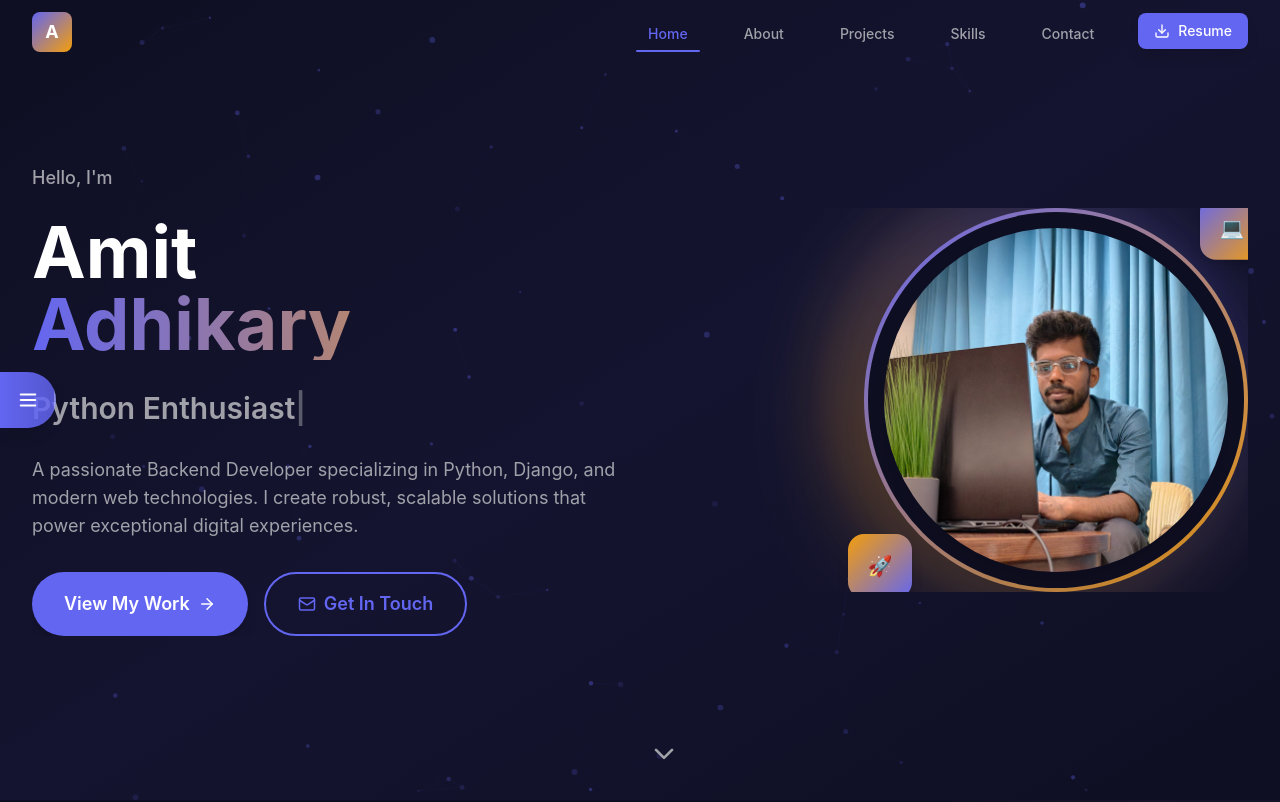
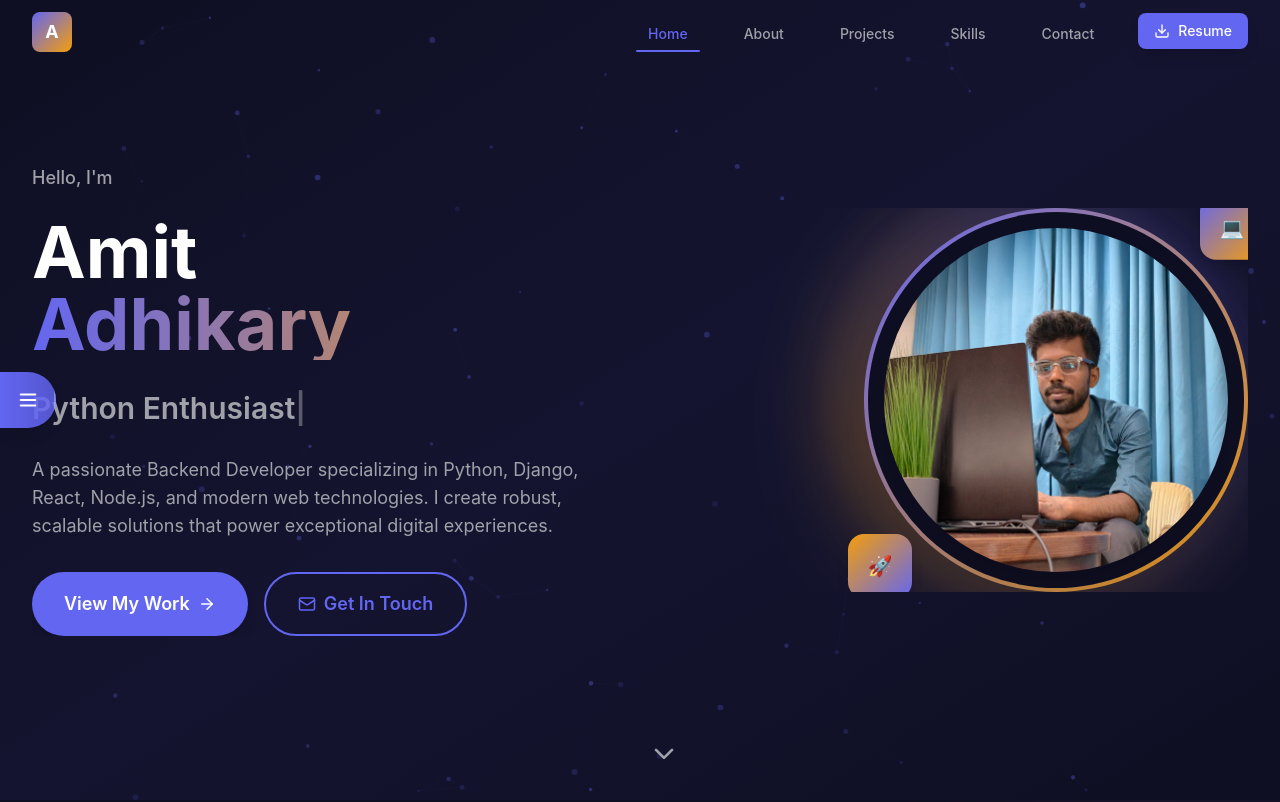
Before and after one commit to amit59684/portfolio, a React (Create React App) app: page / in a window 1280 px wide. Shown: the top 802 px of the page. Built offline with nearby package versions, Linux system fonts and the light colour scheme.

Commit message:
Your commit message

```diff
--- a/src/components/Hero.tsx
+++ b/src/components/Hero.tsx
@@ -102,7 +102,7 @@ const Hero: React.FC = () => {
               transition={{ duration: 0.6, delay: 1 }}
               className="text-base sm:text-lg text-text-secondary max-w-2xl leading-relaxed mx-auto lg:mx-0"
             >
-              A passionate Backend Developer specializing in Python, Django, and modern web technologies.
+              A passionate Backend Developer specializing in Python, Django, React, Node.js, and modern web technologies.
               I create robust, scalable solutions that power exceptional digital experiences.
             </motion.p>
 
```
